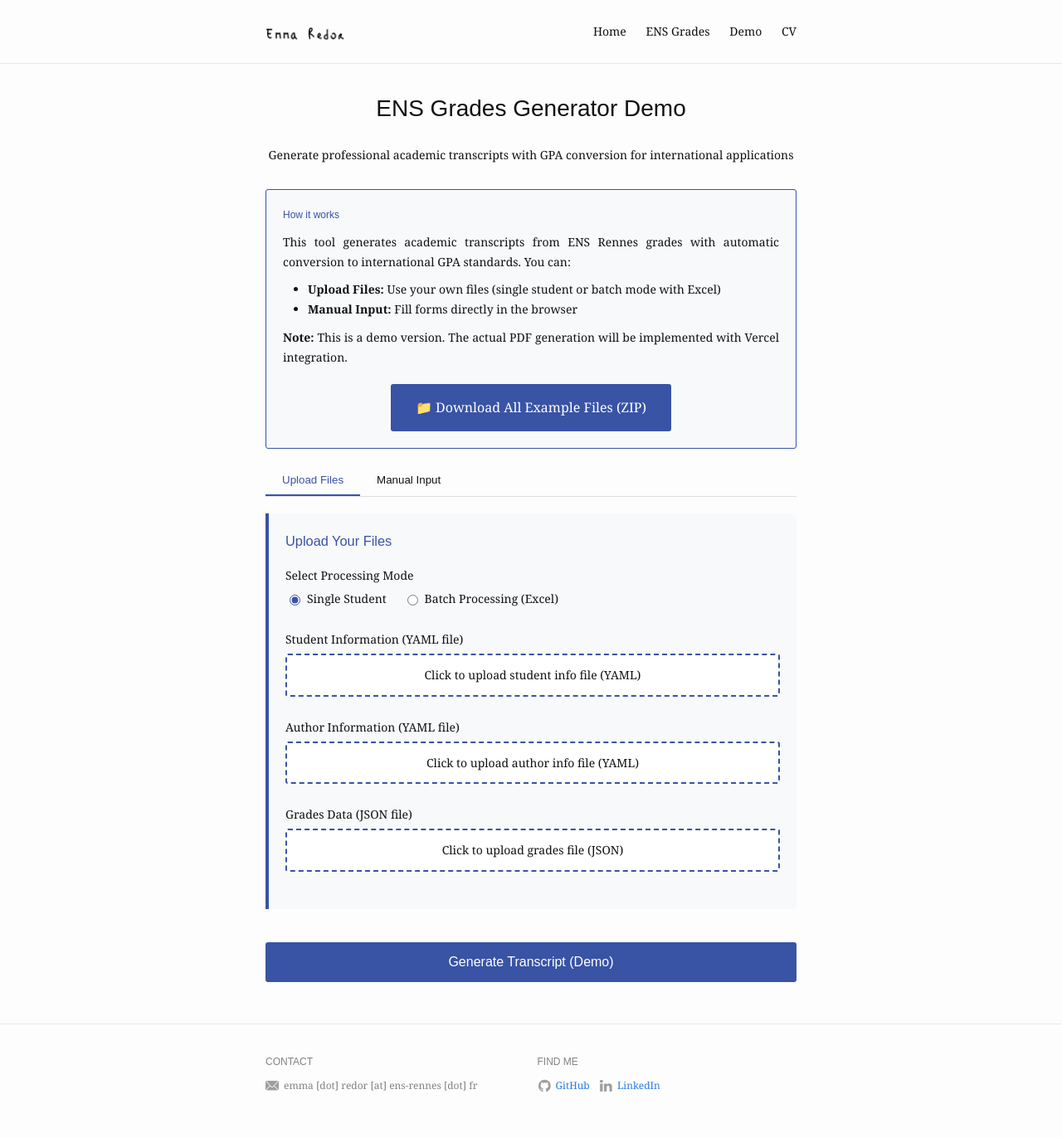
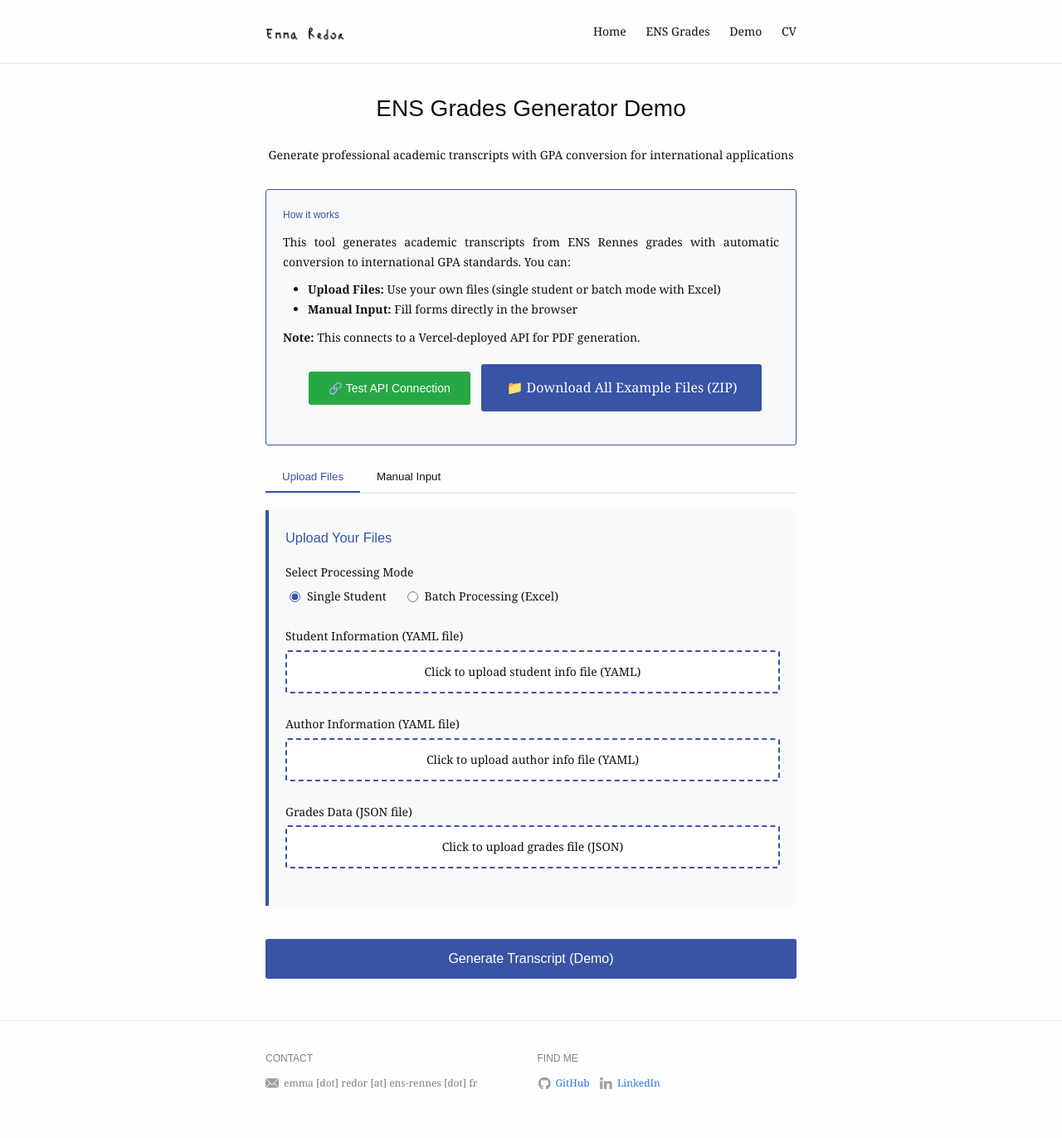
Before and after one commit to emmaredor/emmaredor.github.io, a Jekyll site: the page built from demo.md, in a window 1280 px wide. Shown: the whole page at 83% size. Built offline with Jekyll 4.4.1, drawn with Linux system fonts in a browser that asks for light colours; some of the changed lines change nothing that is shown.

Commit message:
Fix API URL to match deployed Vercel domain: ens-grading.vercel.app

```diff
--- a/demo.md
+++ b/demo.md
@@ -381,9 +381,12 @@
       <li><strong>Upload Files:</strong> Use your own files (single student or batch mode with Excel)</li>
       <li><strong>Manual Input:</strong> Fill forms directly in the browser</li>
     </ul>
-    <p><strong>Note:</strong> This is a demo version. The actual PDF generation will be implemented with Vercel integration.</p>
+    <p><strong>Note:</strong> This connects to a Vercel-deployed API for PDF generation.</p>
 
-    <div style="text-align: center; margin-top: 20px;">
+    <div style="text-align: center; margin: 20px 0;">
+      <button type="button" class="example-button" onclick="testAPIConnection()" style="margin-right: 10px; background: #28a745;">
+        🔗 Test API Connection
+      </button>
       <a href="/downloads/example_files.zip" download class="example-button" style="margin-left: 0; font-size: 16px; padding: 15px 30px;">
         📁 Download All Example Files (ZIP)
       </a>
@@ -606,7 +609,7 @@
 
 <script>
 // API Configuration - Points to ENSGrading API deployed on Vercel
-const API_BASE_URL = 'https://ens-grading.vercel.app/';
+const API_BASE_URL = 'https://ens-grading.vercel.app';
 
 let uploadedFiles = {
   student: null,
@@ -656,6 +659,42 @@
   uploadedFiles[type] = file;
 
   // No preview - just confirm file is uploaded
+}
+
+async function testAPIConnection() {
+  showStatus('Testing API connection...', 'info');
+
+  try {
+    const testUrl = `${API_BASE_URL}/api/generate-single-proper`;
+    console.log('Testing API endpoint:', testUrl);
+
+    // Try to make a simple OPTIONS request first to test CORS
+    const response = await fetch(testUrl, {
+      method: 'OPTIONS'
+    });
+
+    console.log('OPTIONS response status:', response.status);
+    console.log('CORS headers:', {
+      'Access-Control-Allow-Origin': response.headers.get('Access-Control-Allow-Origin'),
+      'Access-Control-Allow-Methods': response.headers.get('Access-Control-Allow-Methods'),
+      'Access-Control-Allow-Headers': response.headers.get('Access-Control-Allow-Headers')
+    });
+
+    if (response.ok) {
+      showStatus('✅ API connection successful! The server is reachable and CORS is configured.', 'success');
+    } else {
+      showStatus(`⚠️ API responded with status ${response.status}. Check console for details.`, 'error');
+    }
+
+  } catch (error) {
+    console.error('API connection test failed:', error);
+
+    if (error.name === 'TypeError' && error.message.includes('fetch')) {
+      showStatus('❌ API connection failed: Cannot reach the server. The API may not be deployed yet.', 'error');
+    } else {
+      showStatus('❌ API connection failed: ' + error.message, 'error');
+    }
+  }
 }
 
 function addGradeRow() {
@@ -788,17 +827,24 @@
     formData.append('author_info', uploadedFiles.author);
     formData.append('grades', uploadedFiles.grades);
 
+    console.log('Attempting to call API:', `${API_BASE_URL}/api/generate-single-proper`);
+
     // Call Vercel API
     const response = await fetch(`${API_BASE_URL}/api/generate-single-proper`, {
       method: 'POST',
       body: formData
     });
 
-    const result = await response.json();
+    console.log('Response status:', response.status);
+    console.log('Response headers:', response.headers);
 
     if (!response.ok) {
-      throw new Error(result.error || 'Failed to generate transcript');
+      const errorText = await response.text();
+      console.log('Error response:', errorText);
+      throw new Error(`HTTP ${response.status}: ${errorText}`);
     }
+
+    const result = await response.json();
 
     // Handle successful response
     downloadPDFFromBase64(result.pdf_data, result.filename);
@@ -806,7 +852,12 @@
     showStatus(`Transcript generated successfully for ${result.student_name}!`, 'success');
 
   } catch (error) {
-    showStatus('Error generating transcript: ' + error.message, 'error');
+    console.error('Full error:', error);
+    if (error.name === 'TypeError' && error.message.includes('fetch')) {
+      showStatus('Network error: Unable to connect to the API. Please check if the API is deployed and accessible.', 'error');
+    } else {
+      showStatus('Error generating transcript: ' + error.message, 'error');
+    }
   }
 }
 
```
